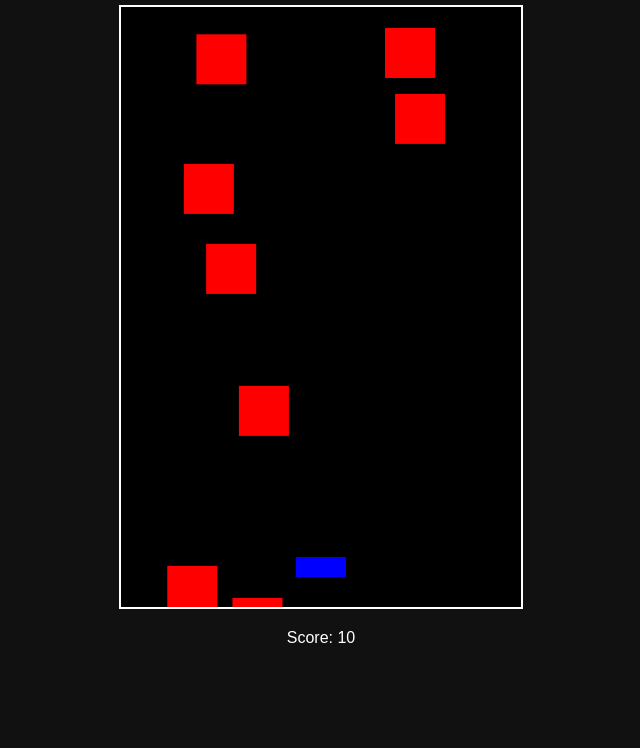
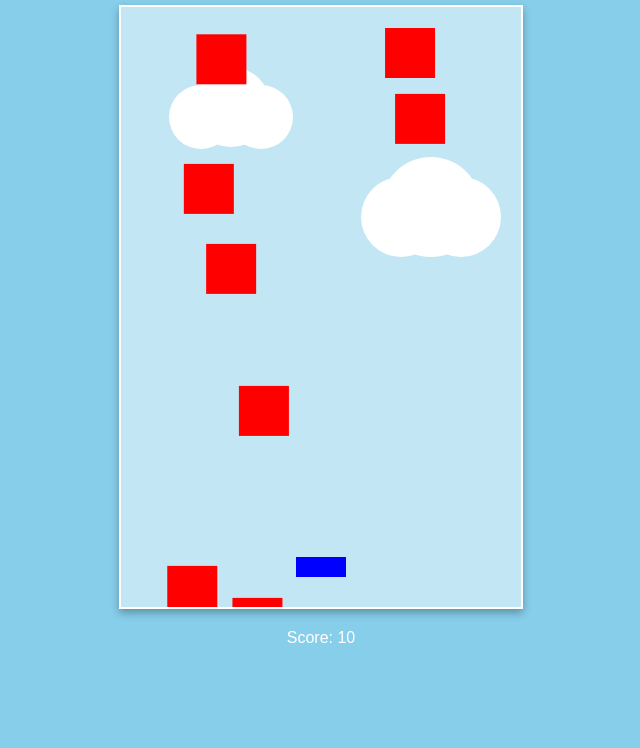
Before and after one commit to slatform/simple-web-game, a plain HTML site: page index.html in a window 1280 px wide. Shown: the part 52-800 px from the top of the page, without its empty margins (319-959 px from the left). Drawn offline with Linux system fonts and the light colour scheme.

Commit message:
updates 2

```diff
--- a/script.js
+++ b/script.js
@@ -5,10 +5,16 @@ const ctx = canvas.getContext("2d");
 canvas.width = 400;
 canvas.height = 600;
 
-let player = { x: 175, y: 550, width: 50, height: 20, speed: 20 };
+// Player settings
+let player = { x: 175, y: 550, width: 50, height: 20, speed: 5, movingLeft: false, movingRight: false };
+
+// Falling blocks
 let blocks = [];
 let score = 0;
 let gameSpeed = 2;
+
+// Cloud settings
+let clouds = [{ x: 50, y: 100, size: 80 }, { x: 250, y: 200, size: 100 }];
 
 // Draw player
 function drawPlayer() {
@@ -24,13 +30,33 @@ function drawBlocks() {
     });
 }
 
+// Draw clouds
+function drawClouds() {
+    ctx.fillStyle = "white";
+    clouds.forEach(cloud => {
+        ctx.beginPath();
+        ctx.arc(cloud.x, cloud.y, cloud.size / 2, 0, Math.PI * 2);
+        ctx.arc(cloud.x + 30, cloud.y + 10, cloud.size / 2.5, 0, Math.PI * 2);
+        ctx.arc(cloud.x - 30, cloud.y + 10, cloud.size / 2.5, 0, Math.PI * 2);
+        ctx.fill();
+    });
+
+    // Move clouds slowly for animation effect
+    clouds.forEach(cloud => {
+        cloud.x += 0.2;
+        if (cloud.x > canvas.width + 50) {
+            cloud.x = -50;
+        }
+    });
+}
+
 // Update block positions
 function updateBlocks() {
     blocks.forEach(block => {
         block.y += gameSpeed;
     });
 
-    if (Math.random() < 0.03) { // Spawn new blocks randomly
+    if (Math.random() < 0.03) {
         blocks.push({ x: Math.random() * (canvas.width - 50), y: 0, width: 50, height: 50 });
     }
 
@@ -49,31 +75,52 @@ function checkCollision() {
         ) {
             score += 10;
             document.getElementById("score").textContent = score;
-            blocks.splice(i, 1); // Remove block
-            gameSpeed += 0.1; // Increase difficulty
+            blocks.splice(i, 1);
+            gameSpeed += 0.1;
         }
     }
 }
 
+// Smooth player movement
+function updatePlayerPosition() {
+    if (player.movingLeft && player.x > 0) {
+        player.x -= player.speed;
+    }
+    if (player.movingRight && player.x < canvas.width - player.width) {
+        player.x += player.speed;
+    }
+}
+
+// Event listeners for holding keys
+document.addEventListener("keydown", (event) => {
+    if (event.key === "ArrowLeft") {
+        player.movingLeft = true;
+    }
+    if (event.key === "ArrowRight") {
+        player.movingRight = true;
+    }
+});
+
+document.addEventListener("keyup", (event) => {
+    if (event.key === "ArrowLeft") {
+        player.movingLeft = false;
+    }
+    if (event.key === "ArrowRight") {
+        player.movingRight = false;
+    }
+});
+
 // Game loop
 function gameLoop() {
     ctx.clearRect(0, 0, canvas.width, canvas.height);
+    drawClouds();
     drawPlayer();
     drawBlocks();
     updateBlocks();
     checkCollision();
+    updatePlayerPosition();
     requestAnimationFrame(gameLoop);
 }
 
-// Player movement
-document.addEventListener("keydown", (event) => {
-    if (event.key === "ArrowLeft" && player.x > 0) {
-        player.x -= player.speed;
-    }
-    if (event.key === "ArrowRight" && player.x < canvas.width - player.width) {
-        player.x += player.speed;
-    }
-});
-
 // Start game
 gameLoop();
--- a/style.css
+++ b/style.css
@@ -6,13 +6,15 @@
 }
 
 body {
-    background-color: #111;
+    background-color: skyblue;
     color: white;
+    overflow: hidden;
 }
 
 canvas {
-    background-color: black;
+    background-color: rgba(255, 255, 255, 0.5);
     border: 2px solid white;
     display: block;
     margin: 20px auto;
+    box-shadow: 0px 4px 8px rgba(0, 0, 0, 0.3);
 }
```
